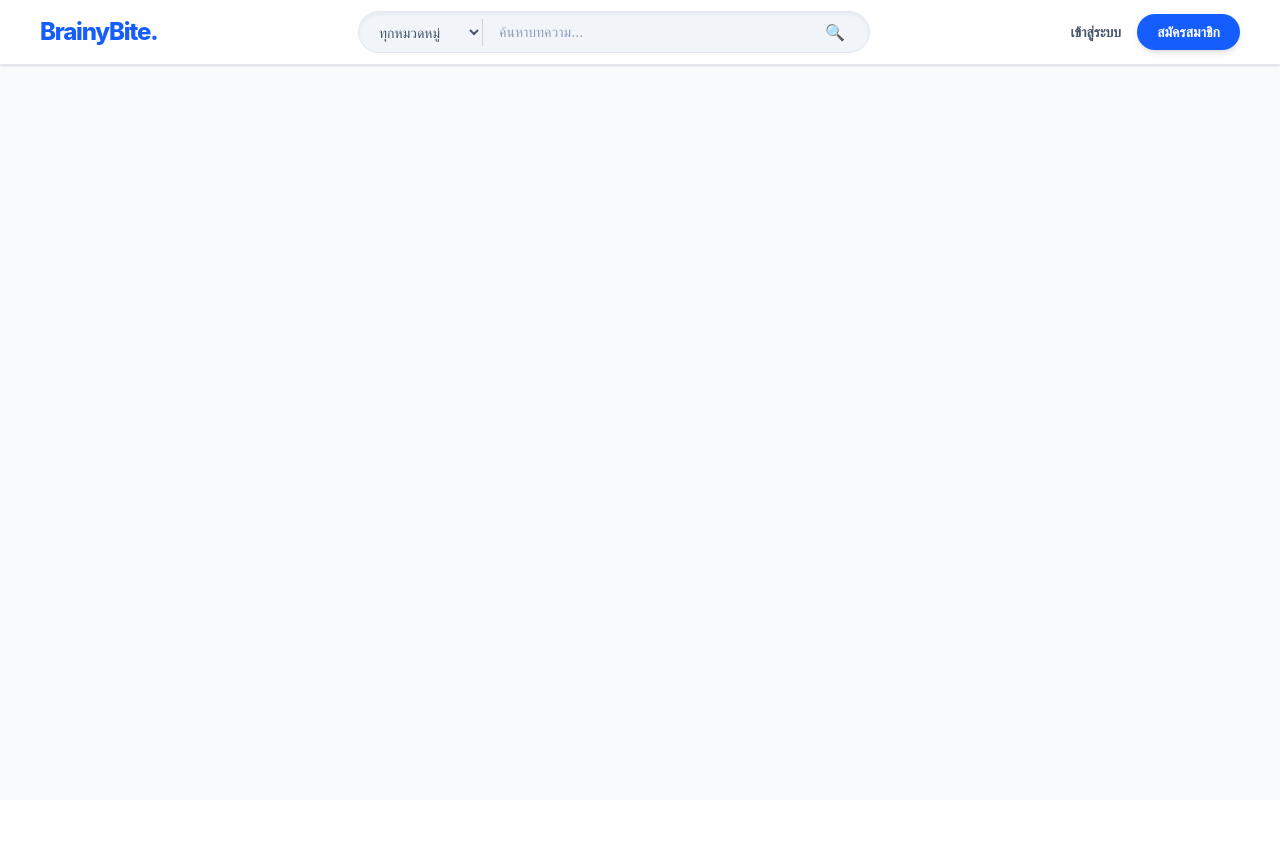
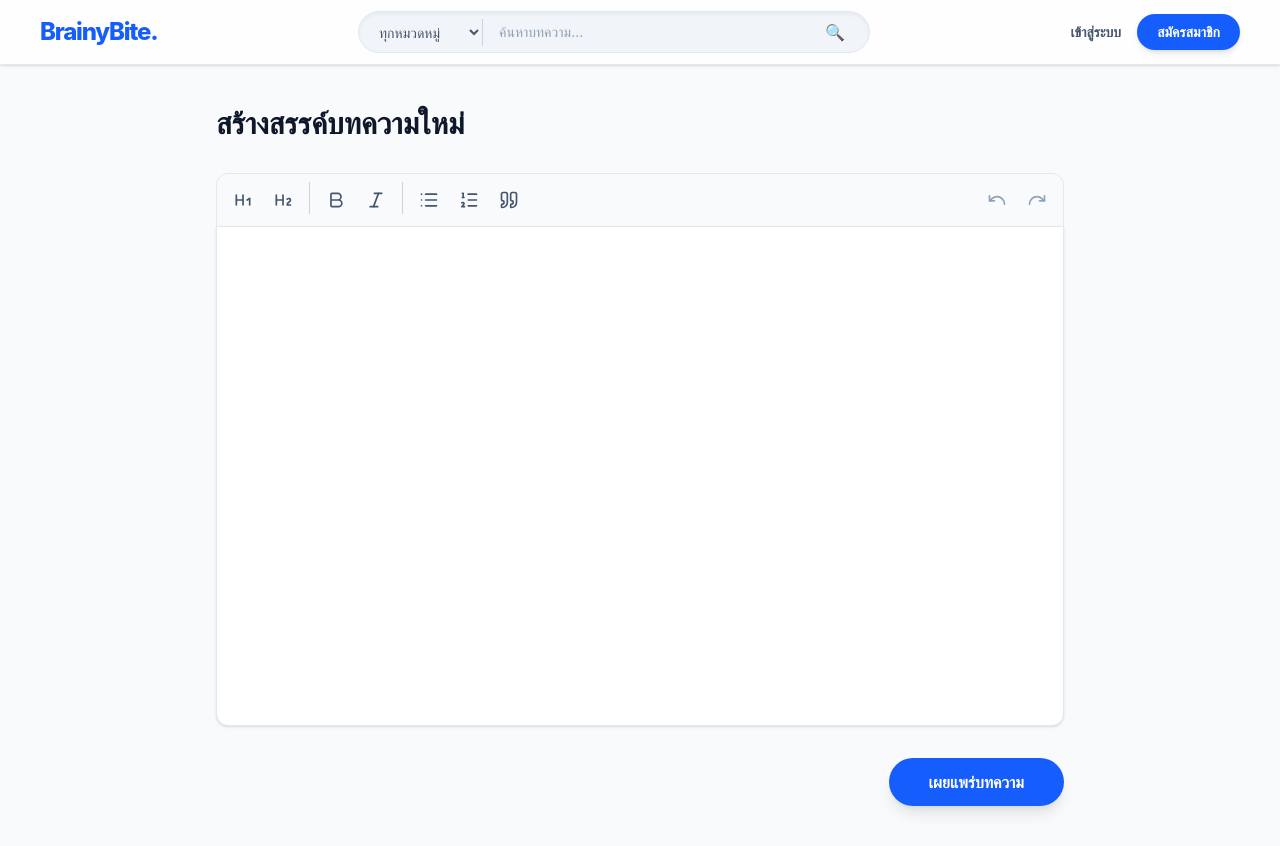
Before and after one commit to thara-sri/brainy-bite-cloud, a React (Vite) app in the folder brainybite-frontend/: page /write in a window 1280 px wide. Before the commit the page ends 800 px from the top, so only its background shows below. Built offline with nearby package versions, Linux system fonts and the light colour scheme.

Commit message:
create write article page

```diff
--- a/brainybite-frontend/package.json
+++ b/brainybite-frontend/package.json
@@ -10,7 +10,11 @@
     "preview": "vite preview"
   },
   "dependencies": {
+    "@tiptap/pm": "^3.20.1",
+    "@tiptap/react": "^3.20.1",
+    "@tiptap/starter-kit": "^3.20.1",
     "axios": "^1.13.6",
+    "lucide-react": "^0.577.0",
     "react": "^19.2.4",
     "react-dom": "^19.2.4",
     "react-router-dom": "^7.13.1"
--- a/brainybite-frontend/src/App.tsx
+++ b/brainybite-frontend/src/App.tsx
@@ -2,6 +2,7 @@ import { Routes, Route } from 'react-router-dom';
 import Home from './pages/Home';
 import ArticleDetail from './pages/ArticleDetail';
 import Navbar from './components/Navbar'; // Import Navbar
+import WriteArticle from './pages/WriteArticle';
 
 function App() {
   return (
@@ -11,7 +12,7 @@ function App() {
         <Routes>
           <Route path="/" element={<Home />} />
           <Route path="/article/:slug" element={<ArticleDetail />} />
-
+          <Route path="/write" element={<WriteArticle />} />
           <Route path="/login" element={<div className="p-8 text-center text-xl">หน้า Login กำลังสร้าง... </div>} />
           <Route path="/register" element={<div className="p-8 text-center text-xl">หน้า Register กำลังสร้าง... </div>} />
         </Routes>
--- a/brainybite-frontend/src/api/articleService.ts
+++ b/brainybite-frontend/src/api/articleService.ts
@@ -16,7 +16,7 @@ export interface PageableResponse<T> {
   totalElements: number;
 }
 
-export const fetchArticles = async (page = 0, size = 10, search = '') => {
+export const fetchArticles = async (page = 0, size = 10, search = '', p0: number | undefined) => {
   const response = await api.get<PageableResponse<ArticleResponse>>('/articles', {
     params: { page, size, search }
   });
--- /dev/null
+++ b/brainybite-frontend/src/components/EditorToolbar.tsx
@@ -0,0 +1,91 @@
+import { Editor } from '@tiptap/react'
+import {
+  Bold, Italic, List, ListOrdered,
+  Heading1, Heading2, Quote, Undo, Redo
+} from 'lucide-react'
+
+interface Props {
+  editor: Editor | null
+}
+
+export default function EditorToolbar({ editor }: Props) {
+  if (!editor) return null
+
+  // This function helps create visually appealing buttons and changes their color when the button is active. (Active)
+  const ActionButton = ({ onClick, isActive, children }: any) => (
+    <button
+      onClick={onClick}
+      className={`p-2 rounded-lg transition-colors ${
+        isActive ? 'bg-blue-600 text-white' : 'text-slate-600 hover:bg-slate-200'
+      }`}
+    >
+      {children}
+    </button>
+  )
+
+  return (
+    <div className="flex flex-wrap gap-1 p-2 bg-slate-50 border border-slate-200 rounded-t-xl mb-[-1px]">
+      <ActionButton
+        onClick={() => editor.chain().focus().toggleHeading({ level: 1 }).run()}
+        isActive={editor.isActive('heading', { level: 1 })}
+      >
+        <Heading1 size={20} />
+      </ActionButton>
+
+      <ActionButton
+        onClick={() => editor.chain().focus().toggleHeading({ level: 2 }).run()}
+        isActive={editor.isActive('heading', { level: 2 })}
+      >
+        <Heading2 size={20} />
+      </ActionButton>
+
+      <div className="w-[1px] h-8 bg-slate-300 mx-1" />
+
+      <ActionButton
+        onClick={() => editor.chain().focus().toggleBold().run()}
+        isActive={editor.isActive('bold')}
+      >
+        <Bold size={20} />
+      </ActionButton>
+
+      <ActionButton
+        onClick={() => editor.chain().focus().toggleItalic().run()}
+        isActive={editor.isActive('italic')}
+      >
+        <Italic size={20} />
+      </ActionButton>
+
+      <div className="w-[1px] h-8 bg-slate-300 mx-1" />
+
+      <ActionButton
+        onClick={() => editor.chain().focus().toggleBulletList().run()}
+        isActive={editor.isActive('bulletList')}
+      >
+        <List size={20} />
+      </ActionButton>
+
+      <ActionButton
+        onClick={() => editor.chain().focus().toggleOrderedList().run()}
+        isActive={editor.isActive('orderedList')}
+      >
+        <ListOrdered size={20} />
+      </ActionButton>
+
+      <ActionButton
+        onClick={() => editor.chain().focus().toggleBlockquote().run()}
+        isActive={editor.isActive('blockquote')}
+      >
+        <Quote size={20} />
+      </ActionButton>
+
+      <div className="flex-1" />
+
+      <button onClick={() => editor.chain().focus().undo().run()} className="p-2 text-slate-400 hover:text-slate-600">
+        <Undo size={20} />
+      </button>
+      <button onClick={() => editor.chain().focus().redo().run()} className="p-2 text-slate-400 hover:text-slate-600">
+        <Redo size={20} />
+      </button>
+    </div>
+  )
+}
--- /dev/null
+++ b/brainybite-frontend/src/pages/WriteArticle.tsx
@@ -0,0 +1,33 @@
+import { useEditor, EditorContent } from '@tiptap/react'
+import StarterKit from '@tiptap/starter-kit'
+import EditorToolbar from '../components/EditorToolbar'
+
+export default function WriteArticle() {
+  const editor = useEditor({
+    extensions: [StarterKit],
+    content: '',
+    editorProps: {
+      attributes: {
+        // Customize the style of the writing paper.
+        class: 'prose prose-lg max-w-none focus:outline-none min-h-[500px] p-8 border border-slate-200 rounded-b-xl bg-white shadow-sm',
+      },
+    },
+  })
+
+  return (
+    <div className="max-w-4xl mx-auto px-6 py-10">
+      <h1 className="text-3xl font-extrabold text-slate-900 mb-8">สร้างสรรค์บทความใหม่</h1>
+
+      {/* Toolbar, ditor instance */}
+      <EditorToolbar editor={editor} />
+
+      <EditorContent editor={editor} />
+
+      <div className="flex justify-end mt-8">
+        <button className="px-10 py-3 bg-blue-600 text-white rounded-full font-bold shadow-lg hover:bg-blue-700 hover:shadow-xl transition-all active:scale-95">
+          เผยแพร่บทความ
+        </button>
+      </div>
+    </div>
+  )
+}
```
Also changed, not shown: 1 other file (tests, documents, lock files or other folders).
